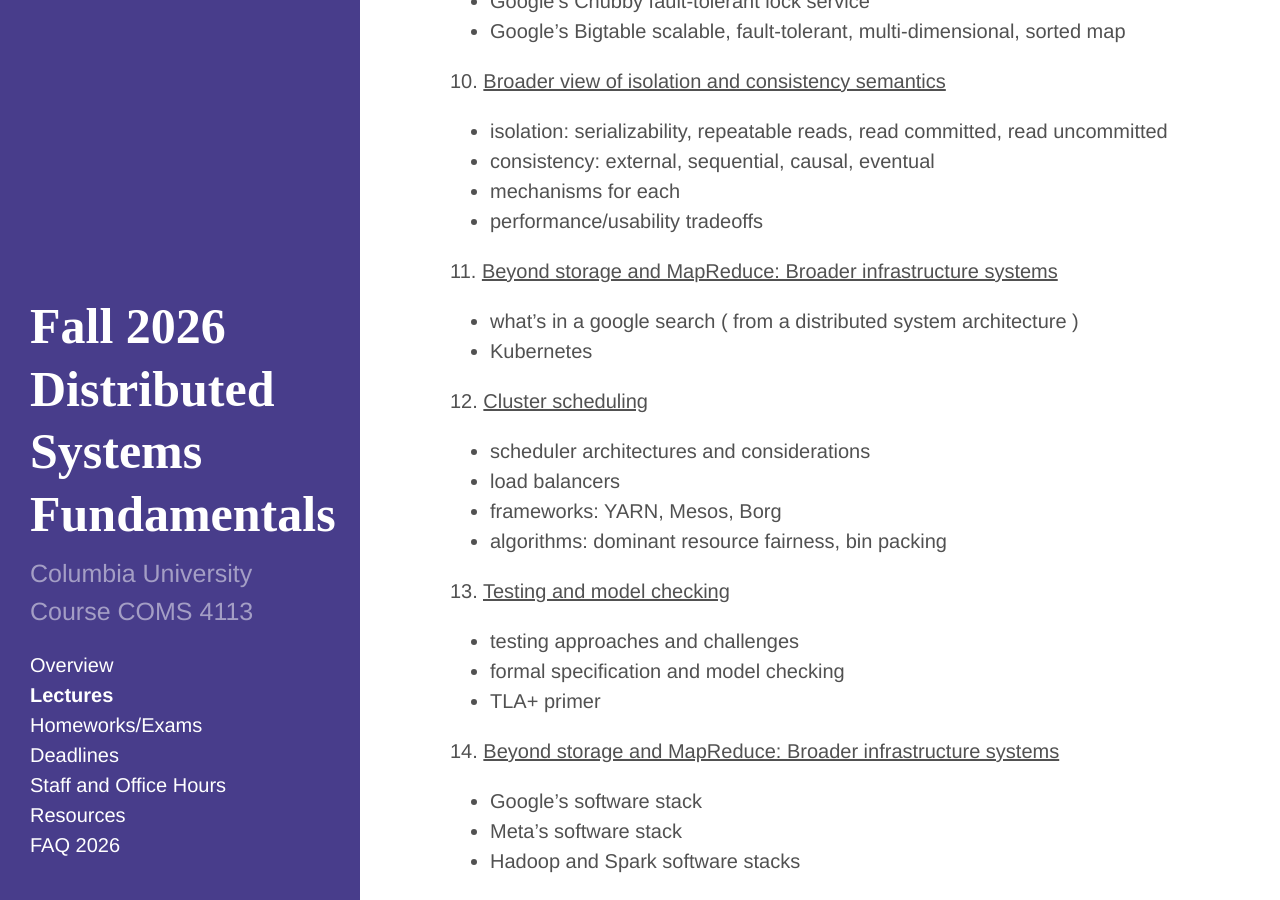
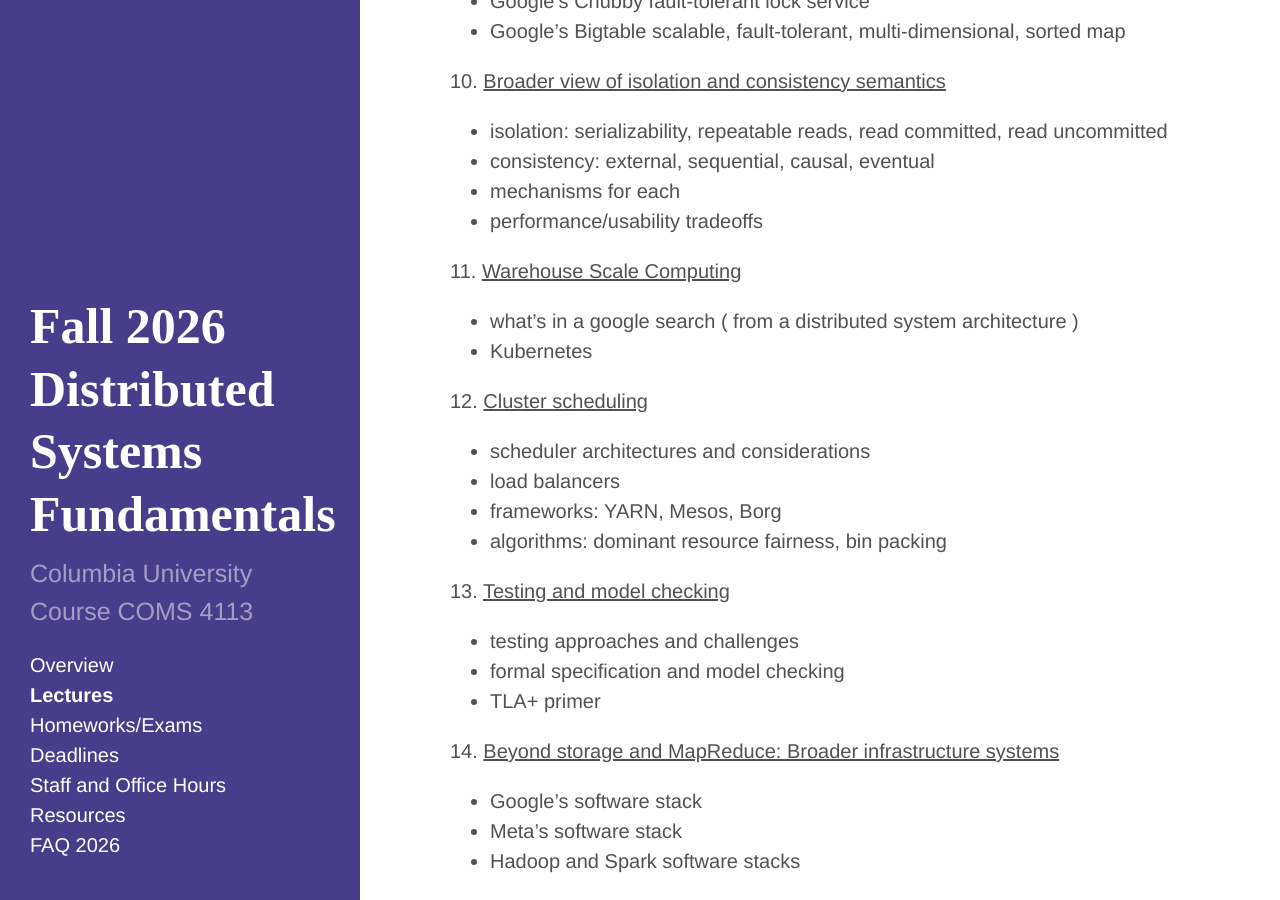
Before and after one commit to frankeh/cu-ds1-2026-fall, a Jekyll site: the page built from 01-lectures.md, in a window 1280 px wide and 900 px high, scrolled down 1814 px. Built offline with Jekyll 4.4.1, drawn with Linux system fonts in a browser that asks for light colours.

Commit message:
lecture update

```diff
--- a/01-lectures.md
+++ b/01-lectures.md
@@ -64,7 +64,7 @@ Lecture notes are linked as they become available.
    * mechanisms for each
    * performance/usability tradeoffs
 
-11\. [Beyond storage and MapReduce: Broader infrastructure systems]({{ site.baseurl }}/lectures/11-warehouse-scale-systems.pdf)
+11\. [Warehouse Scale Computing]({{ site.baseurl }}/lectures/11-warehouse-scale-systems.pdf)
    * what's in a google search ( from a distributed system architecture )
    * Kubernetes
 
```
